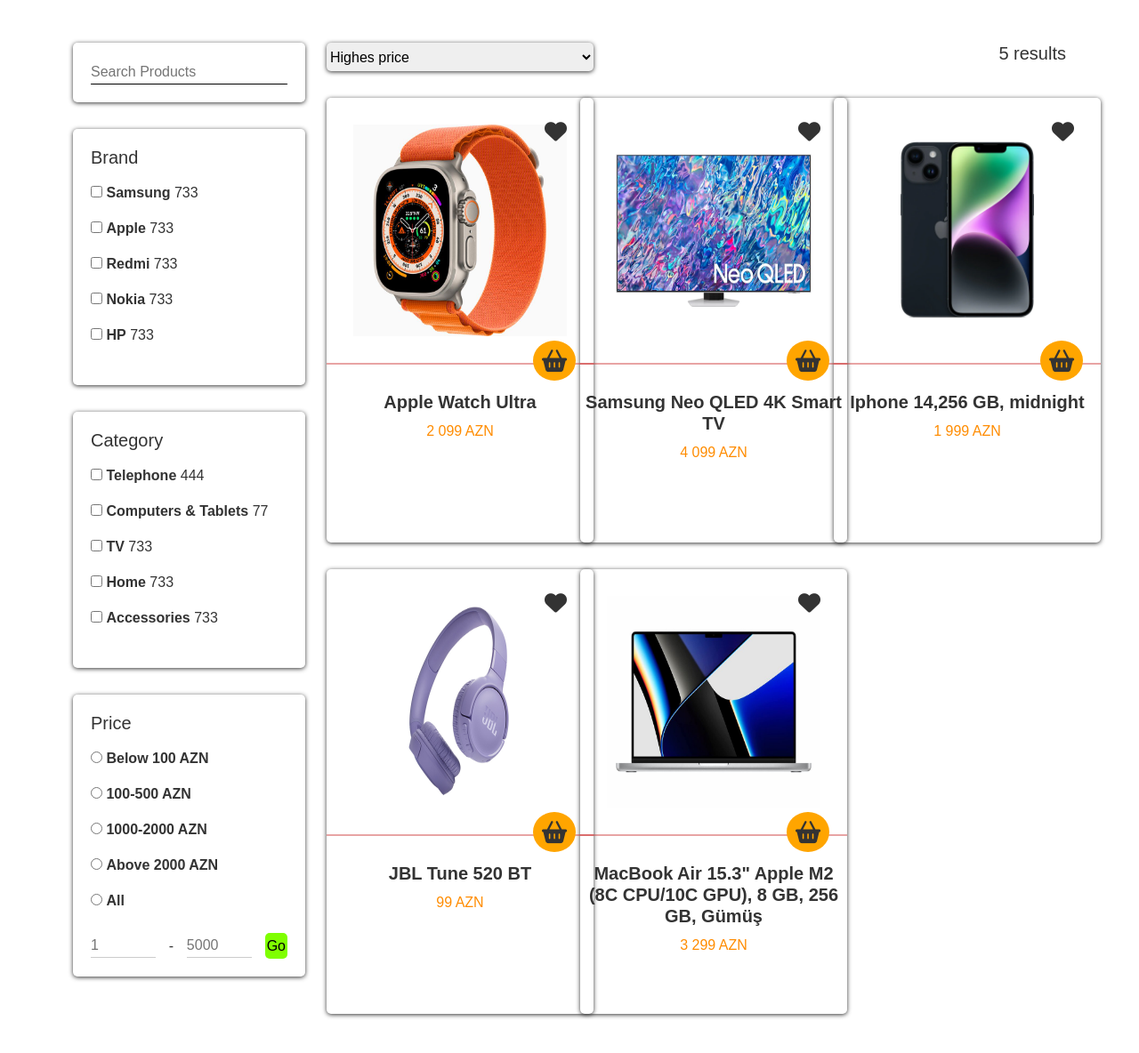
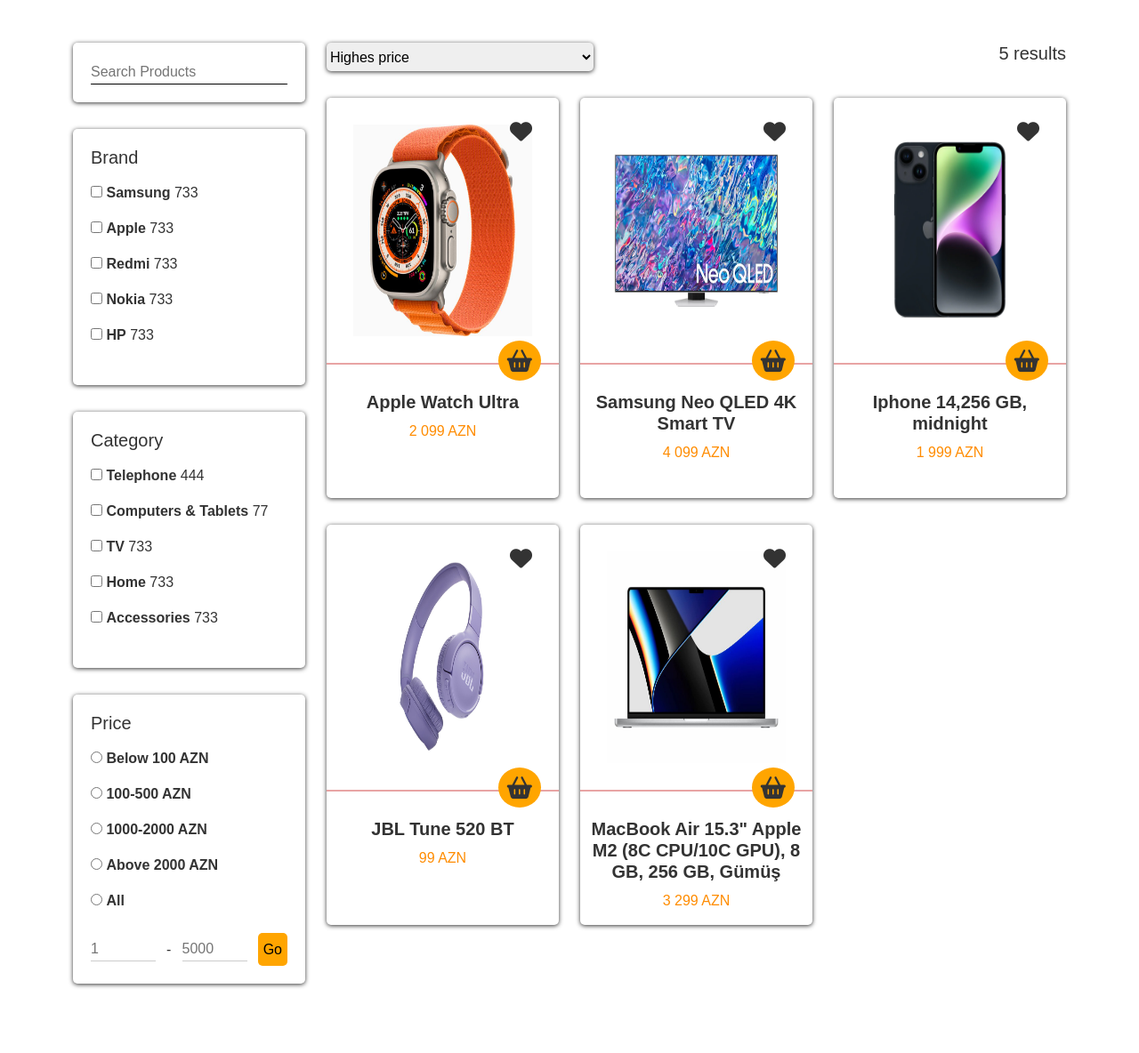
Before and after one commit to paribn/Store, a plain HTML site: page index.html in a window 1280 px wide. Shown: the whole page at 89% size. Drawn offline with nearby package versions, Linux system fonts and the light colour scheme.

Commit message:
up-da-te

```diff
--- a/assets/bootstrap.css
+++ b/assets/bootstrap.css
@@ -1,31 +1,29 @@
 .search,
 .brand,
 .category,
-.price{
+.price {
   padding: 20px;
   border-radius: 5px;
   margin-bottom: 30px;
-    box-shadow: 0 1px 5px #333 ;
-
+  box-shadow: 0 1px 5px #333;
 }
-.search input{
+.search input {
   width: 100%;
   border: none;
   border-bottom: 1px solid black;
 }
-title{
+title {
   font-weight: 600;
   margin-bottom: 20px;
-
 }
 .brand_list,
 .category_list,
-.price_list{
+.price_list {
   line-height: 40px;
 }
 .brand_list--item,
 .category_list--item,
-.price_list--item{
+.price_list--item {
   display: flex;
   gap: 10px;
 }
@@ -33,62 +31,57 @@ title{
   border: none;
   border-bottom: 1px solid #ccc;
 }
-.price_range{
+.price_range {
   display: flex;
   justify-content: space-between;
   align-items: center;
-
 }
-.button{
-    background-color: chartreuse;
+.button {
+  background-color: orange;
   border-radius: 5px;
-    padding: 2px ;
+  padding: 6px;
   border: none;
 }
-.header{
+.header {
   display: flex;
   justify-content: space-between;
   flex-wrap: wrap;
   gap: 20px;
 }
-.header select{
+.header select {
   width: 300px;
   border: none;
   border-radius: 5px;
-    box-shadow: 0 1px 5px #333 ;
+  box-shadow: 0 1px 5px #333;
   outline: none;
 }
-.product{
-    box-shadow: 0 1px 5px #333 ;
+.product {
+  box-shadow: 0 1px 5px #333;
   border-radius: 5px;
   margin-top: 30px;
-    width: 300px;
-    height: 500px;
-    overflow:hidden;
 }
-.product:hover{
+.product:hover {
   border: 2px solid;
-    border-color: orange
+  border-color: orange;
 }
-.image{
+.image {
   height: 300px;
   padding: 30px;
   position: relative;
   border-bottom: 2px solid rgba(198, 28, 28, 0.4);
 }
-.product .icon_heart{
+.product .icon_heart {
   font-size: 25px;
   cursor: pointer;
   position: absolute;
   top: 25px;
   right: 30px;
-
 }
 .product .icon_heart:hover{
   color: orange;
 }
 
-.product .icon_basket{
+.product .icon_basket {
   padding: 10px;
   font-size: 25px;
   cursor: pointer;
@@ -97,35 +90,31 @@ title{
   border-radius: 50%;
   bottom: -20px;
   right: 20px;
-    transition: .3;
+  transition: 0.3;
 }
-
-.product:hover .icon_basket{
-    transform: translateY(-50px);
-
+.product .icon_basket:hover{
+  transform: scale(1.3);
 }
-.product_content{
+.product_content {
+  height: 150px;
   text-align: center;
   padding: 30px 0;
-
 }
-.product_content--title{
+.product_content--title {
   font-weight: 600;
 }
-.product_content--price{
+.product_content--price {
   color: darkorange;
 }
 
-@media (max-width:992px){
-    .header{
-        flex-direction: column;
-        align-items: center;
+@media (max-width: 992px) {
+  .header {
+    justify-content: center;
   }
-    .header select{
+  .header select {
     width: 100%;
-
   }
-    .row{
+  .row {
     justify-content: center;
   }
 }
--- a/index.html
+++ b/index.html
@@ -138,12 +138,12 @@
                 </div>
             </div>
             <div class="row">
-             <div class="col-lg-4 col-md-8 col-sm-12">
+             <div class="col-lg-4 col-md-6 col-sm-12">
                 <div class="product">
                 <div class="image">
                     <img src="img/watchapple.jpeg" alt="">
-                    <i class="fa-solid fa-heart fa-bounce icon_heart"></i>
-                    <i class="fa-solid fa-basket-shopping fa-bounce icon_basket"></i>
+                    <i class="fa-solid fa-heart icon_heart"></i>
+                    <i class="fa-solid fa-basket-shopping icon_basket"></i>
                 </div>
                 <div class="product_content">
                     <h5 class="product_content--title">Apple Watch Ultra</h5>
@@ -151,12 +151,12 @@
 
                 </div>
              </div></div>
-             <div class="col-lg-4 col-md-8 col-sm-12">
+             <div class="col-lg-4 col-md-6 col-sm-12">
                 <div class="product">
                 <div class="image">
                     <img src="img/samsungTv.jpg" alt="">
-                    <i class="fa-solid fa-heart fa-bounce icon_heart"></i>
-                    <i class="fa-solid fa-basket-shopping fa-bounce icon_basket"></i>
+                    <i class="fa-solid fa-heart icon_heart"></i>
+                    <i class="fa-solid fa-basket-shopping icon_basket"></i>
                 </div>
                 <div class="product_content">
                     <h5 class="product_content--title">Samsung Neo QLED 4K Smart TV</h5>
@@ -164,12 +164,12 @@
 
                 </div>
              </div></div>
-             <div class="col-lg-4 col-md-8 col-sm-12">
+             <div class="col-lg-4 col-md-6 col-sm-12">
                 <div class="product">
                     <div class="image">
                         <img src="img/iphone14midnight.jpg" alt="">
-                        <i class="fa-solid fa-heart fa-bounce icon_heart"></i>
-                        <i class="fa-solid fa-basket-shopping fa-bounce icon_basket"></i>
+                        <i class="fa-solid fa-heart icon_heart"></i>
+                        <i class="fa-solid fa-basket-shopping icon_basket"></i>
                     </div>
                     <div class="product_content">
                         <h5 class="product_content--title">Iphone 14,256 GB, midnight</h5>
@@ -177,11 +177,11 @@
                     </div>
                  </div>
              </div>
-             <div class="col-lg-4 col-md-8 col-sm-12">  <div class="product">
+             <div class="col-lg-4 col-md-6 col-sm-12">  <div class="product">
                 <div class="image">
                     <img src="img/Jbl520.jpg" alt="">
-                    <i class="fa-solid fa-heart fa-bounce icon_heart"></i>
-                    <i class="fa-solid fa-basket-shopping fa-bounce icon_basket"></i>
+                    <i class="fa-solid fa-heart icon_heart"></i>
+                    <i class="fa-solid fa-basket-shopping icon_basket"></i>
                 </div>
                 <div class="product_content">
                     <h5 class="product_content--title"> JBL Tune 520 BT</h5>
@@ -189,11 +189,11 @@
 
                 </div>
              </div></div>
-             <div class="col-lg-4 col-md-8 col-sm-12">  <div class="product">
+             <div class="col-lg-4 col-md-6 col-sm-12">  <div class="product">
                 <div class="image">
                     <img src="img/MacBookPro.jpg" alt="">
-                    <i class="fa-solid fa-heart fa-bounce icon_heart"></i>
-                    <i class="fa-solid fa-basket-shopping fa-bounce icon_basket"></i>
+                    <i class="fa-solid fa-heart icon_heart"></i>
+                    <i class="fa-solid fa-basket-shopping icon_basket"></i>
                 </div>
                 <div class="product_content">
                     <h5 class="product_content--title">MacBook Air 15.3" Apple M2 (8C CPU/10C GPU), 8 GB, 256 GB, Gümüş</h5>
```
Lines whose indentation alone changed are shown as unchanged.
